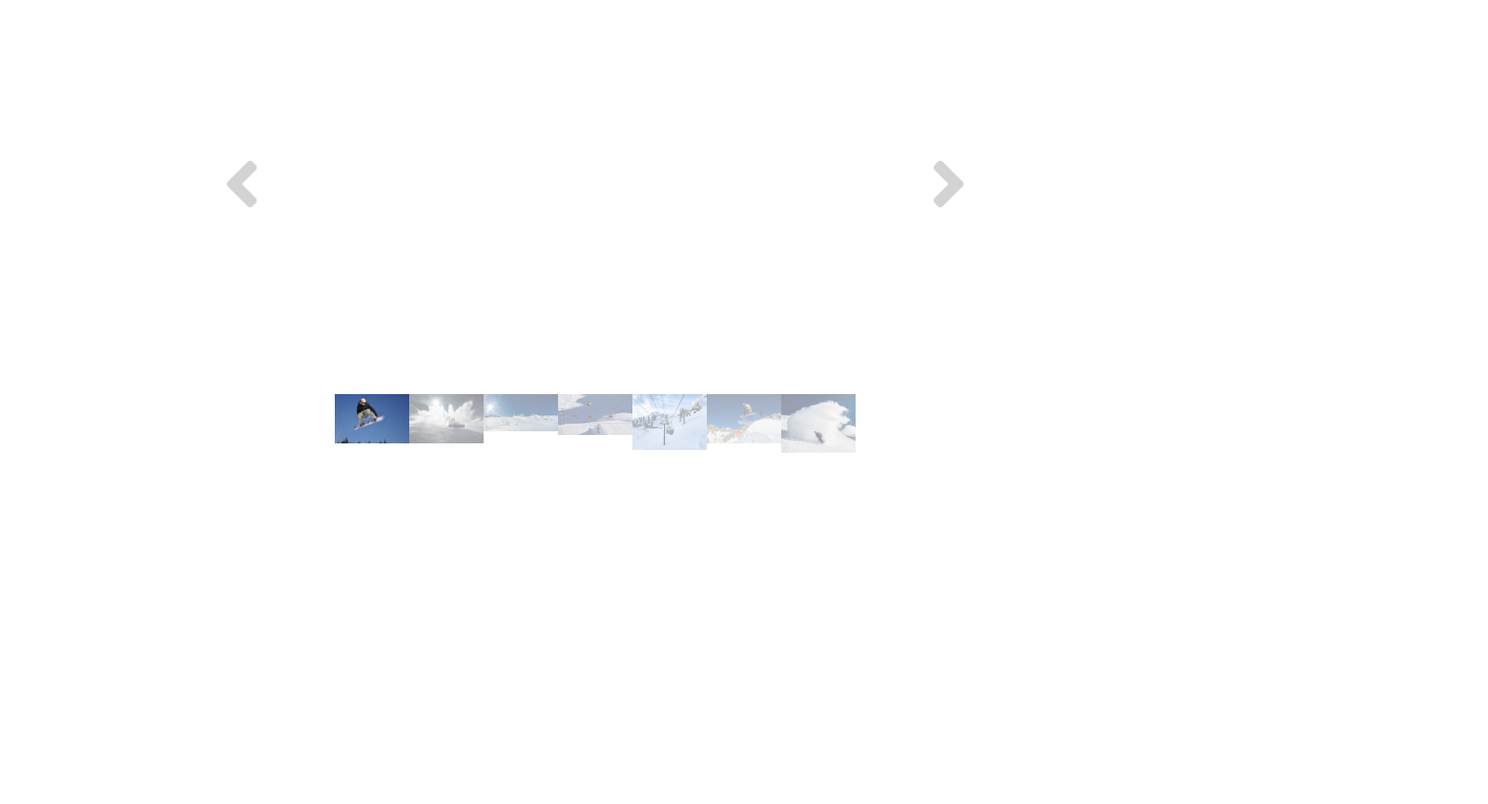
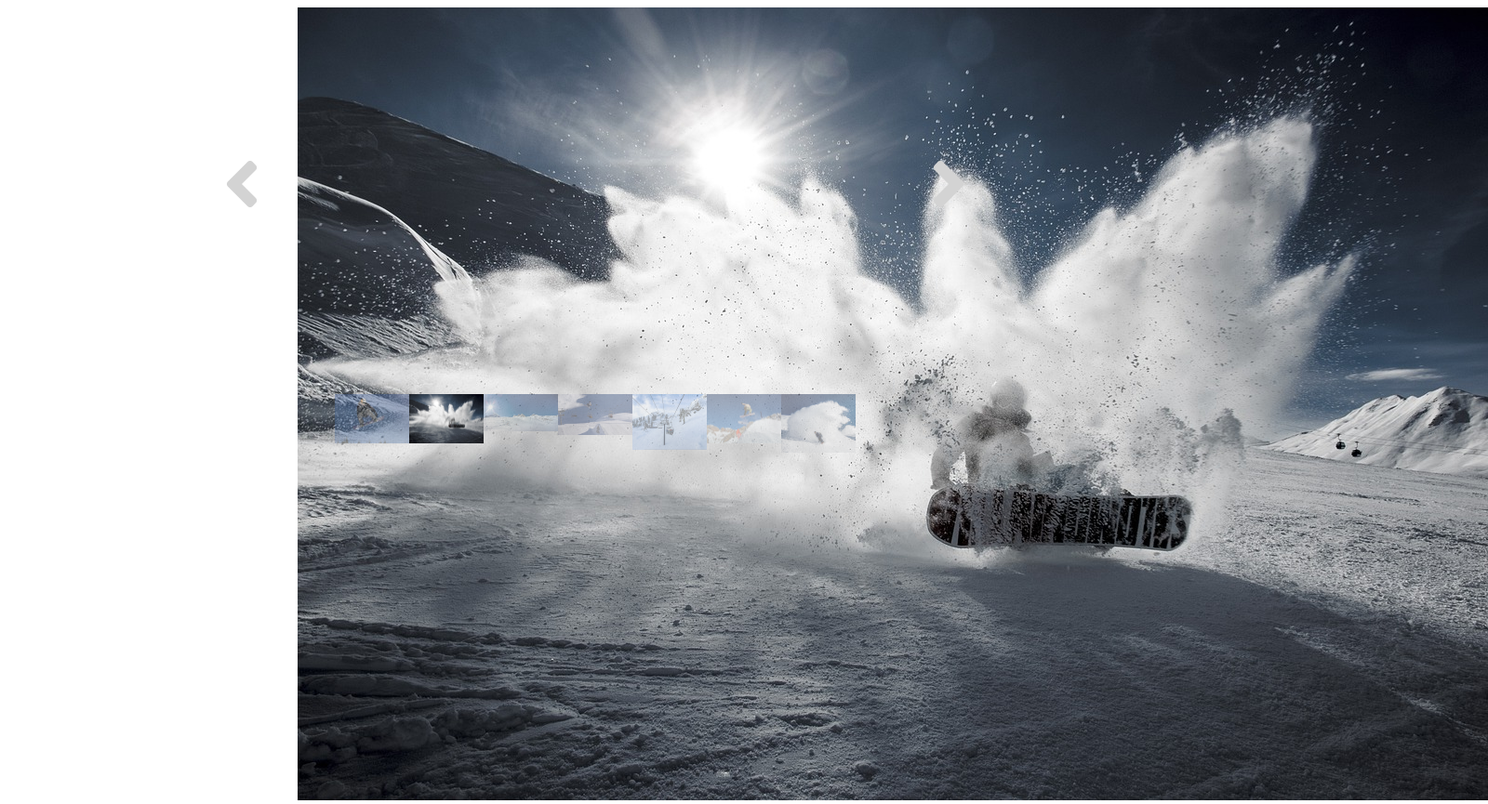
Before and after one commit to masayuki201/vue-carousel, a plain HTML site: page index.html in a window 1280 px wide. Shown: the whole page at 93% size, 1600 px wide, since content can reach past the window. Before the commit the page ends 800 px from the top, so only its background shows below. Drawn offline with nearby package versions, Linux system fonts and the light colour scheme.

Commit message:
add:Create main picture

```diff
--- a/index.html
+++ b/index.html
@@ -2,15 +2,26 @@
 <html lang="en">
 <head>
     <meta charset="UTF-8">
+    <meta name="viewport" content="width=device-width, initial-scale=1.0">
+    <title>Title</title>
+
     <link rel="stylesheet" href="https://use.fontawesome.com/releases/v5.8.2/css/all.css">
     <link rel="stylesheet" type="text/css" href="app.css">
     <script src="https://cdn.jsdelivr.net/npm/vue@2/dist/vue.js"></script>
-    <title>Title</title>
 </head>
 <body>
     <div id ="app">
         <section class="carousel">
-            <div class="carousel__main"></div>
+
+            <div class="carousel__main">
+                <transition name="active">
+                    <div class="carousel__main"
+                         :key="images[active].id"
+                         v-show="active === images[active].id">
+                        <img :src="images[active].img">
+                    </div>
+                </transition>
+            </div>
             <div @click="prev" class="carousel__prev"><i class="fas fa-angle-left fa-5x"></i></div>
             <div @click="next" class="carousel__next"><i class="fas fa-angle-right fa-5x"></i></div>
             <ul class="carousel__thumbnails">
@@ -61,6 +72,12 @@
             this.active++
           }
         },
+      },
+      mounted(){
+        let that = this
+        setInterval(()=>{
+          that.next()
+        }, 4000)
       }
     })
 </script>
```
